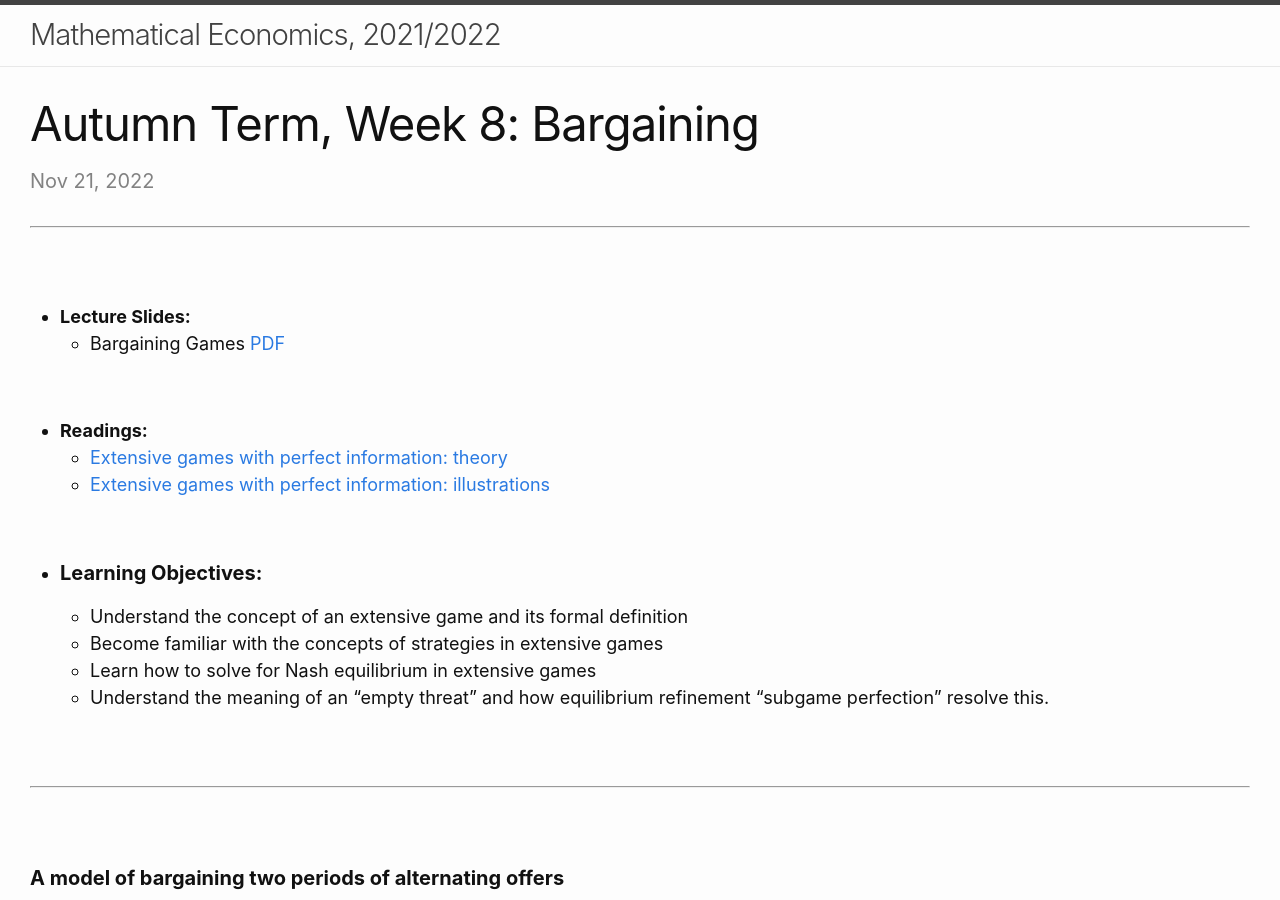
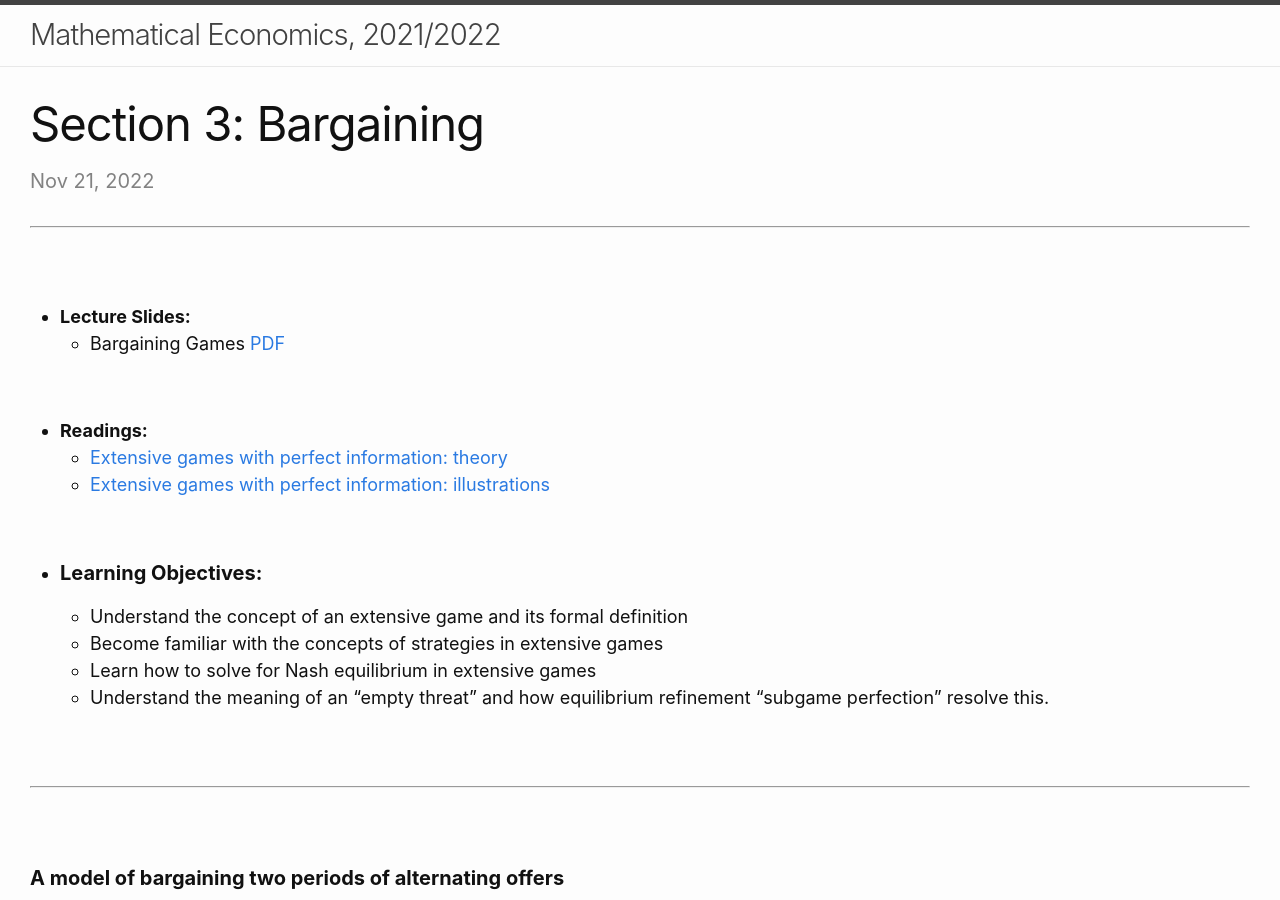
Before and after one commit to DrPeteAWag/MathEcon2022, a Jekyll site: the page built from _posts/2022-11-21-section3.md, in a window 1280 px wide and 900 px high. Built offline with Jekyll 4.4.1, drawn with Linux system fonts in a browser that asks for light colours.

Commit message:
Update 2022-11-21-section3.md

```diff
--- a/_posts/2022-11-21-section3.md
+++ b/_posts/2022-11-21-section3.md
@@ -1,6 +1,6 @@
 ---
 layout: post
-title: "Autumn Term, Week 8: Bargaining"
+title: "Section 3: Bargaining"
 ---
 
 
```
